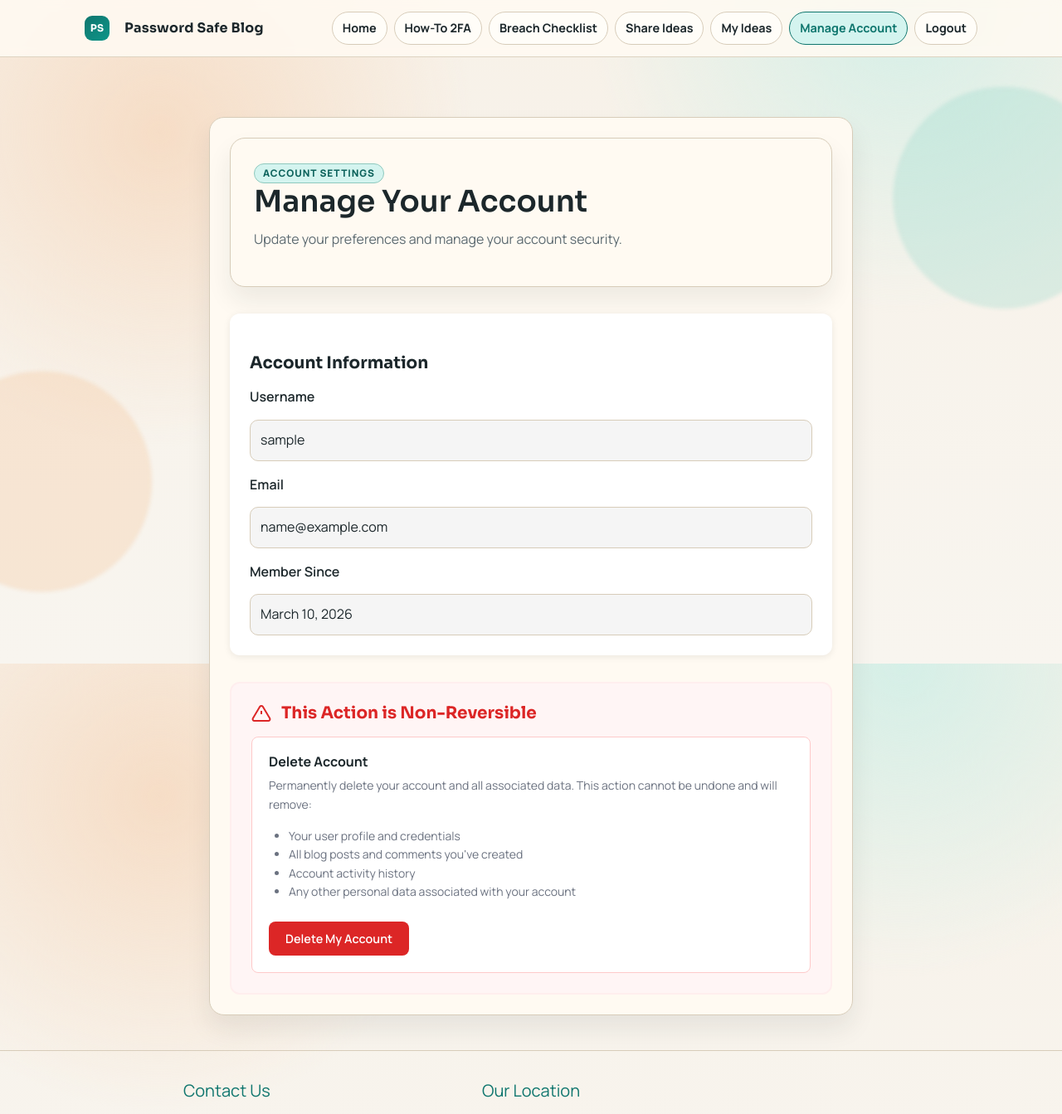
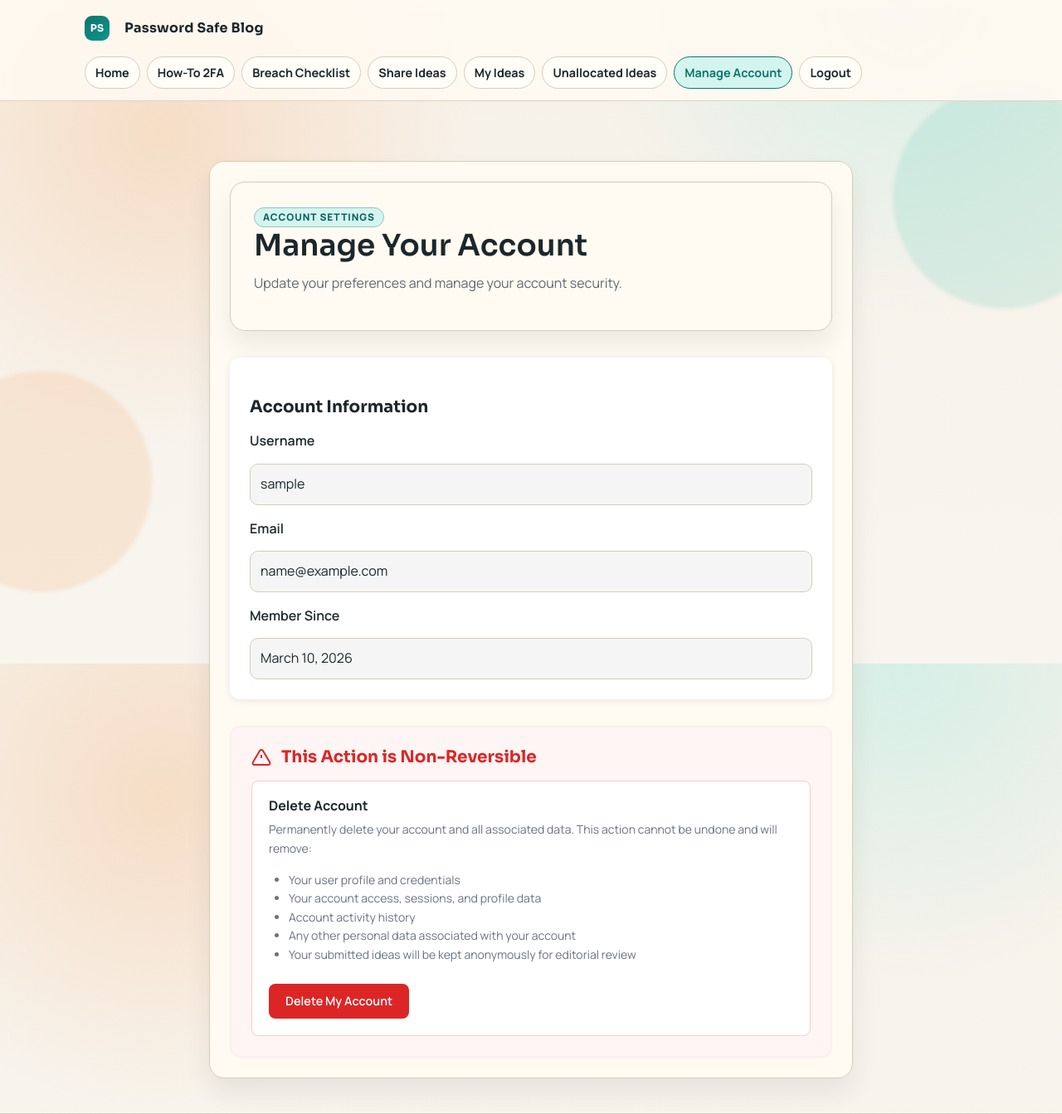
Before and after one commit to tendayiht-png/password_space_blog, a Django app: page /settings/ in a window 1280 px wide. Shown: the top 1343 px of the page at 83% size. Run offline with Django 4.2, Linux system fonts and the light colour scheme; the visitor is signed in with stand-in values (Sample User, id 1); grey boxes are pictures that could not be loaded.

Commit message:
Add admin unallocated ideas folder for deleted accounts

```diff
--- a/blog/urls.py
+++ b/blog/urls.py
@@ -7,6 +7,7 @@ urlpatterns = [
     path('post/<slug:slug>/', views.PostDetail.as_view(), name='post_detail'),
     path('ideas/', views.ideas_page, name='ideas_page'),
     path('ideas/my/', views.my_ideas_page, name='my_ideas_page'),
+    path('ideas/unallocated/', views.unallocated_ideas_page, name='unallocated_ideas_page'),
     path('ideas/<int:idea_id>/edit/', views.edit_idea_page, name='edit_idea_page'),
     path('ideas/<int:idea_id>/delete/', views.delete_idea, name='delete_idea'),
     path('how-to-2fa/', views.HowToPageView.as_view(), name='how_to_page'),
--- a/blog/views.py
+++ b/blog/views.py
@@ -145,6 +145,17 @@ def my_ideas_page(request):
 
 
 @login_required(login_url='/login/')
+def unallocated_ideas_page(request):
+    """Admin-only folder for ideas that no longer have an account owner."""
+    if not request.user.is_staff:
+        messages.error(request, 'Only admin users can access the Unallocated Ideas folder.')
+        return redirect('home')
+
+    ideas = Idea.objects.filter(owner__isnull=True).order_by('-created_on')
+    return render(request, 'unallocated_ideas.html', {'ideas': ideas})
+
+
+@login_required(login_url='/login/')
 @require_http_methods(['GET', 'POST'])
 def edit_idea_page(request, idea_id):
     idea_obj = get_object_or_404(Idea, pk=idea_id, owner=request.user)
@@ -266,6 +277,18 @@ def _send_idea_confirmation_email(idea_obj):
         from_email=getattr(settings, 'DEFAULT_FROM_EMAIL', 'noreply@passwordspaceblog.com'),
         recipient_list=[idea_obj.email],
         fail_silently=True,
+    )
+
+
+def _move_user_ideas_to_unallocated(user):
+    """Keep idea records after account deletion while removing account ownership."""
+    if not user:
+        return 0
+
+    return Idea.objects.filter(owner=user).update(
+        owner=None,
+        name='Deleted User',
+        email=f'deleted-user-{user.id}@passwordspaceblog.invalid',
     )
 
 
@@ -439,7 +462,10 @@ class SettingsPageView(LoginRequiredMixin, TemplateView):
 def delete_account_api(request):
     """
     DELETE /API/delete-account permanently deletes the user account
-    and all associated data after password verification.
+    after password verification.
+
+    Ideas submitted by the user are retained anonymously and moved into
+    the Unallocated Ideas folder for admin review.
     """
     try:
         payload = _parse_request_payload(request)
@@ -463,11 +489,11 @@ def delete_account_api(request):
         username = user.username
         email = user.email or ''
         user_id = user.id
+        moved_ideas = 0
 
-        # Perform cascading delete in a transaction
+        # Perform account cleanup in a transaction
         with transaction.atomic():
-            # Django's ORM handles cascading deletes automatically
-            # This will delete all related objects (blog_posts, comments, etc.)
+            moved_ideas = _move_user_ideas_to_unallocated(user)
             user.delete()
 
         # Log out the user
@@ -475,13 +501,18 @@ def delete_account_api(request):
 
         # Send farewell email if email is set
         if email:
-            _send_account_deletion_email(username, email)
+            _send_account_deletion_email(username, email, moved_ideas)
+
+        success_message = 'Your account has been permanently deleted. We\'re sorry to see you go.'
+        if moved_ideas:
+            success_message += ' Your submitted ideas were kept anonymously in the Unallocated Ideas folder.'
 
         return JsonResponse(
             {
                 'ok': True,
-                'message': 'Your account has been permanently deleted. We\'re sorry to see you go.',
+                'message': success_message,
                 'user_id': user_id,
+                'unallocated_ideas_count': moved_ideas,
             },
             status=200,
         )
@@ -493,10 +524,17 @@ def delete_account_api(request):
         )
 
 
-def _send_account_deletion_email(username, email):
+def _send_account_deletion_email(username, email, moved_ideas=0):
     """Send a farewell email after account deletion."""
     try:
         subject = 'Your Password Space Blog Account Has Been Deleted'
+        ideas_message = ''
+        if moved_ideas:
+            ideas_message = (
+                f"\nYour {moved_ideas} submitted idea(s) were retained without account ownership "
+                "for editorial review in our unallocated folder."
+            )
+
         message = f"""
 Hello {username},
 
@@ -504,10 +542,11 @@ This email confirms that your Password Space Blog account has been permanently d
 
 All your data, including:
 - Your user profile
-- Blog posts and comments
+- Account access and credentials
 - Account activity history
 
 ...has been removed from our servers.
+{ideas_message}
 
 If you deleted your account by mistake or have any concerns, please contact our support team as soon as possible.
 
--- a/templates/base.html
+++ b/templates/base.html
@@ -42,6 +42,9 @@
                 <a class="nav-link" href="{% url 'ideas_page' %}">Share Ideas</a>
                 {% if user.is_authenticated %}
                     <a class="nav-link" href="{% url 'my_ideas_page' %}">My Ideas</a>
+                    {% if user.is_staff %}
+                        <a class="nav-link" href="{% url 'unallocated_ideas_page' %}">Unallocated Ideas</a>
+                    {% endif %}
                     <a class="nav-link" href="{% url 'settings_page' %}">Manage Account</a>
                     <a class="nav-link" href="#" id="logoutLink" style="cursor: pointer;">Logout</a>
                 {% else %}
--- a/templates/settings.html
+++ b/templates/settings.html
@@ -47,9 +47,10 @@
         </p>
         <ul style="color: #6b7280; margin-bottom: 1.5rem; padding-left: 1.5rem; font-size: 0.875rem;">
           <li>Your user profile and credentials</li>
-          <li>All blog posts and comments you've created</li>
+          <li>Your account access, sessions, and profile data</li>
           <li>Account activity history</li>
           <li>Any other personal data associated with your account</li>
+          <li>Your submitted ideas will be kept anonymously for editorial review</li>
         </ul>
         <button
           id="deleteAccountBtn"
@@ -78,7 +79,7 @@
     </div>
 
     <p style="color: #374151; margin-bottom: 1.5rem;">
-      This action is <strong>permanent and irreversible</strong>. All your data will be permanently deleted from our servers.
+      This action is <strong>permanent and irreversible</strong>. Your account data will be deleted, and any submitted ideas will be anonymized.
     </p>
 
     <form id="deleteAccountForm">
```
Also changed, not shown: templates/unallocated_ideas.html (added, +46 -0 lines).
